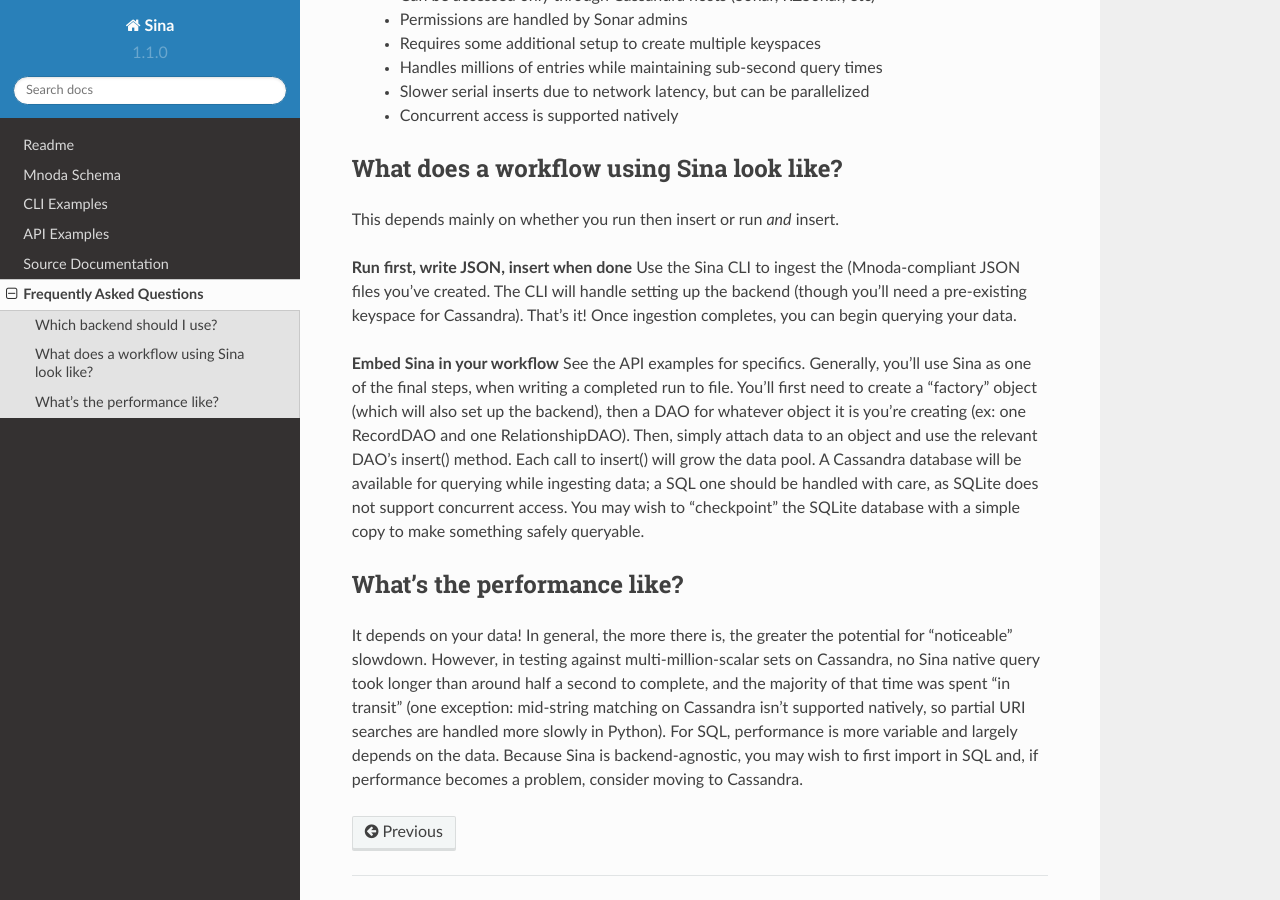
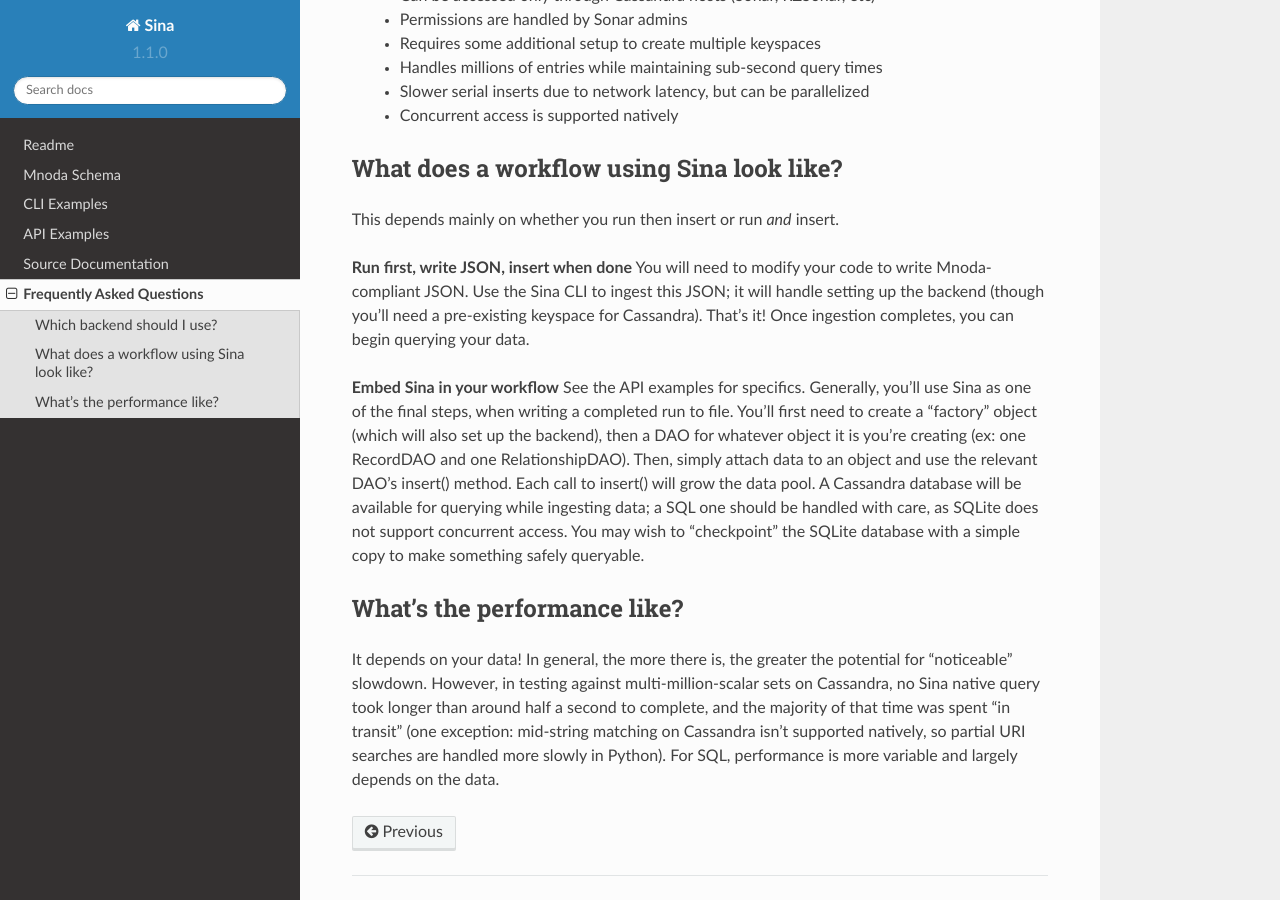
Before and after one commit to LLNL/Sina, a Sphinx documentation site: the page built from docs/source/faq.rst, in a window 1280 px wide and 900 px high, scrolled down 544 px. Built offline with Sphinx 7.4.7 and the Read the Docs theme 2.0.0, drawn with Linux system fonts in a browser that asks for light colours; pages that are not in the unit, such as notebooks, are missing from menus.

Commit message:
SIBO-291: Fix typo, clean up FAQ

```diff
--- a/docs/source/faq.rst
+++ b/docs/source/faq.rst
@@ -31,10 +31,10 @@ What does a workflow using Sina look like?
 This depends mainly on whether you run then insert or run *and* insert.
 
 **Run first, write JSON, insert when done**
-Use the Sina CLI to ingest the (Mnoda-compliant JSON files you've created.
-The CLI will handle setting up the backend (though you'll need a pre-existing
-keyspace for Cassandra). That's it! Once ingestion completes, you can begin
-querying your data.
+You will need to modify your code to write Mnoda-compliant JSON. Use the Sina
+CLI to ingest this JSON; it will handle setting up the backend (though you'll
+need a pre-existing keyspace for Cassandra). That's it! Once ingestion completes,
+you can begin querying your data.
 
 **Embed Sina in your workflow**
 See the API examples for specifics. Generally, you'll use Sina as one of the final
@@ -57,5 +57,4 @@ no Sina native query took longer than around half a second to complete, and the
 majority of that time was spent "in transit" (one exception: mid-string matching
 on Cassandra isn't supported natively, so partial URI searches are handled more
 slowly in Python). For SQL, performance is more variable and largely depends on
-the data. Because Sina is backend-agnostic, you may wish to first import in SQL
-and, if performance becomes a problem, consider moving to Cassandra.
+the data.
```
